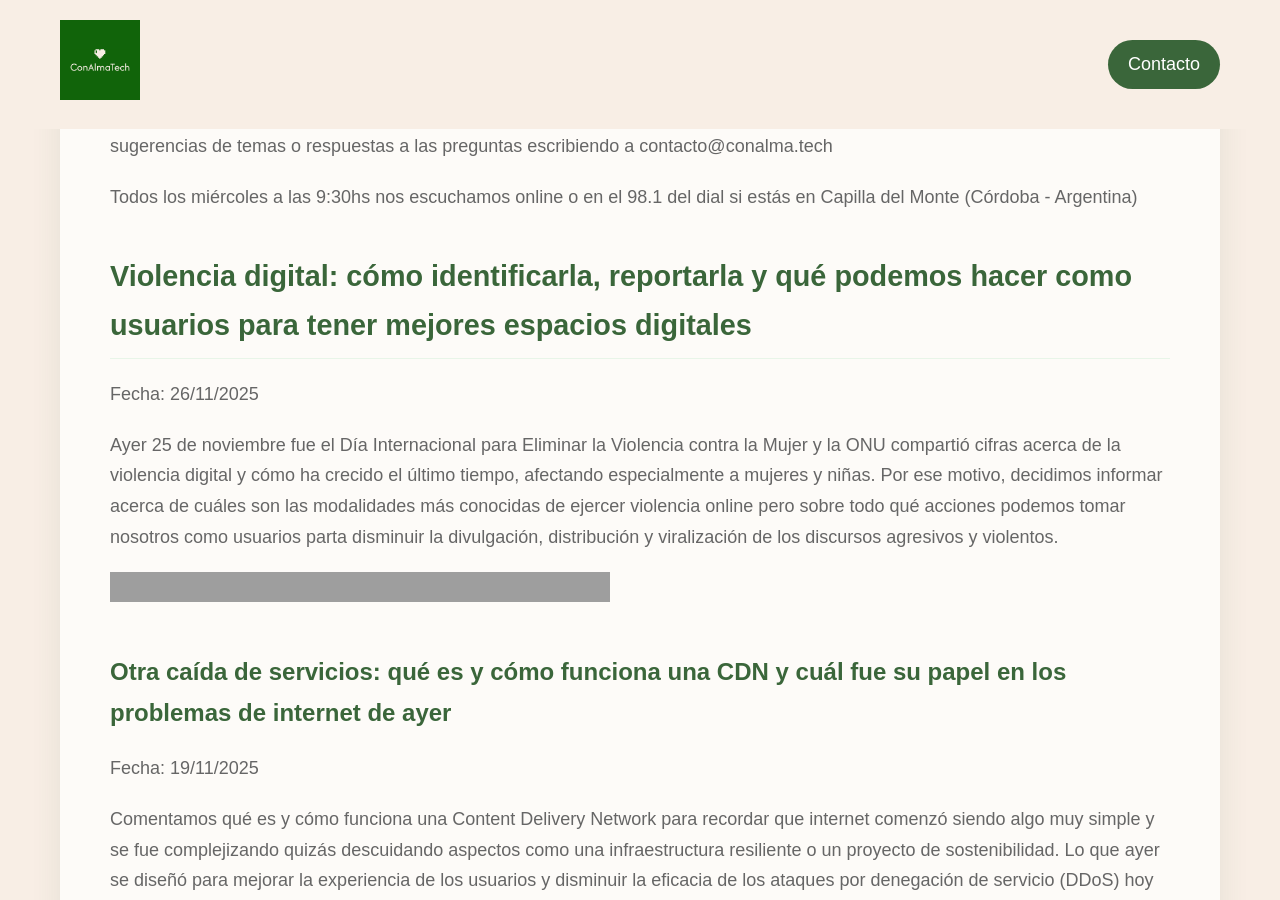
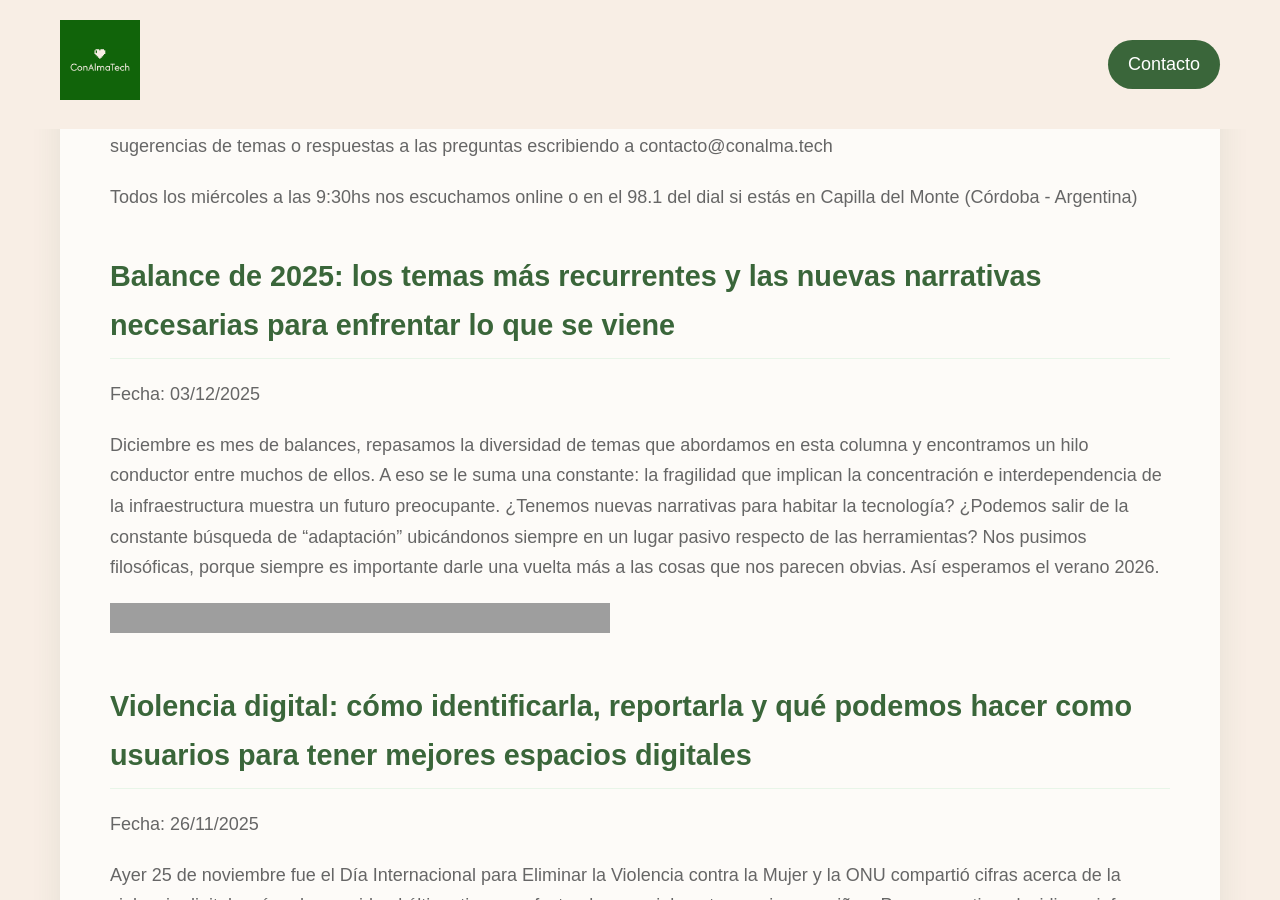
Before and after one commit to anitalmada/anitalmada.github.io, a Jekyll site: the page built from _posts/2025-11-05-columna-radial-semanal.markdown, in a window 1280 px wide and 900 px high, scrolled down 845 px. Built offline with Jekyll 4.4.1, drawn with Linux system fonts in a browser that asks for light colours; some web fonts are replaced; some of the changed text lies outside the part shown; grey boxes are pictures that could not be loaded.

Commit message:
Updating audio on blog post

```diff
--- a/_posts/2025-11-05-columna-radial-semanal.markdown
+++ b/_posts/2025-11-05-columna-radial-semanal.markdown
@@ -1,7 +1,7 @@
 ---
 layout: post
 title: "Columna radial semanal"
-date: 2025-11-26 12:15:00 -0300
+date: 2025-12-03 13:11:00 -0300
 categories:
 image: /assets/images/imagenBlogRadio.png
 ---
@@ -11,6 +11,16 @@
 Te dejo el listado actualizado con las columnas disponibles para que las puedas escuchar cuando quieras. Podés dejar comentarios, sugerencias de temas o respuestas a las preguntas escribiendo a contacto@conalma.tech
 
 Todos los miércoles a las 9:30hs nos escuchamos online o en el 98.1 del dial si estás en Capilla del Monte (Córdoba - Argentina)
+
+## **Balance de 2025: los temas más recurrentes y las nuevas narrativas necesarias para enfrentar lo que se viene**
+
+Fecha: 03/12/2025
+
+Diciembre es mes de balances, repasamos la diversidad de temas que abordamos en esta columna y encontramos un hilo conductor entre muchos de ellos. A eso se le suma una constante: la fragilidad que implican la concentración e interdependencia de la infraestructura muestra un futuro preocupante. ¿Tenemos nuevas narrativas para habitar la tecnología? ¿Podemos salir de la constante búsqueda de "adaptación" ubicándonos siempre en un lugar pasivo respecto de las herramientas? Nos pusimos filosóficas, porque siempre es importante darle una vuelta más a las cosas que nos parecen obvias. Así esperamos el verano 2026.
+
+<div style="max-width: 720px; margin: 1rem 0;">
+<iframe src="https://archive.org/embed/columna-de-tecnologia-3-dic" width="500" height="30" frameborder="0" webkitallowfullscreen="true" mozallowfullscreen="true" allowfullscreen></iframe>
+</div>
 
 ## **Violencia digital: cómo identificarla, reportarla y qué podemos hacer como usuarios para tener mejores espacios digitales**
 
```
